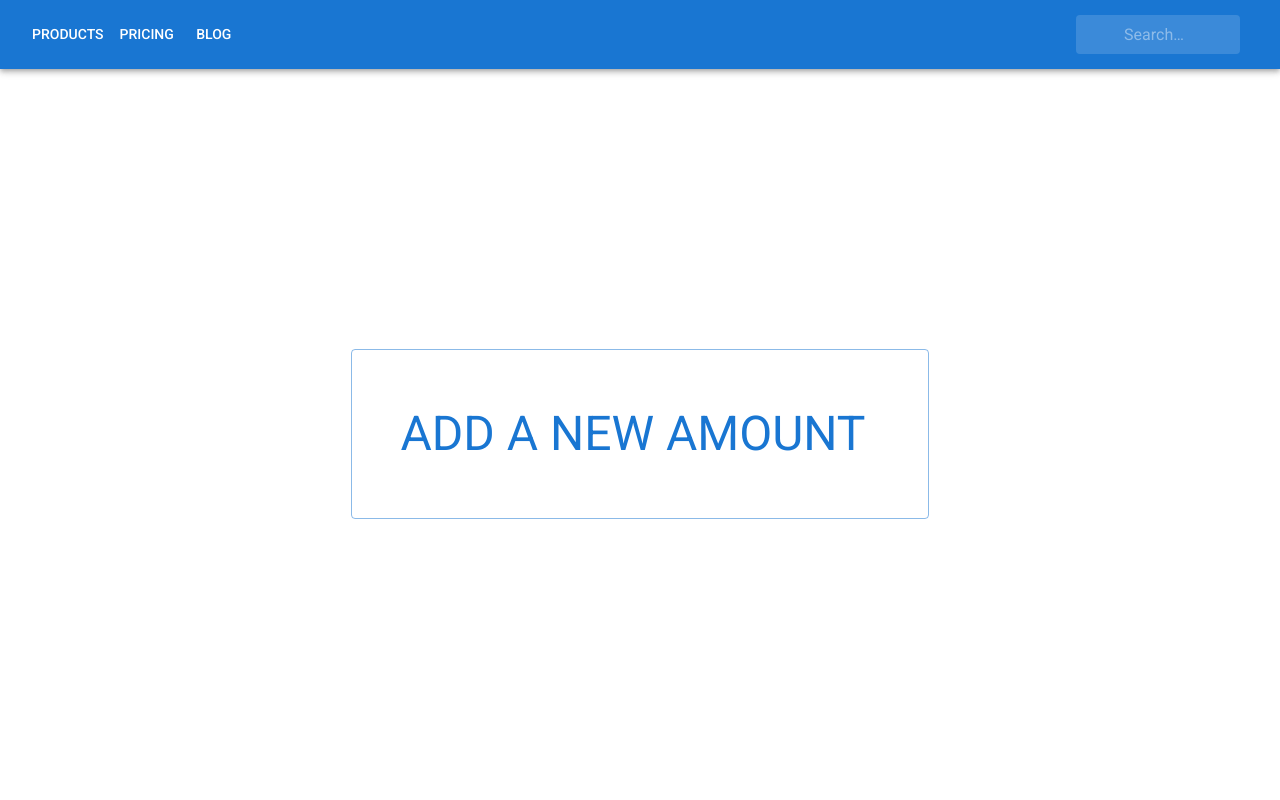
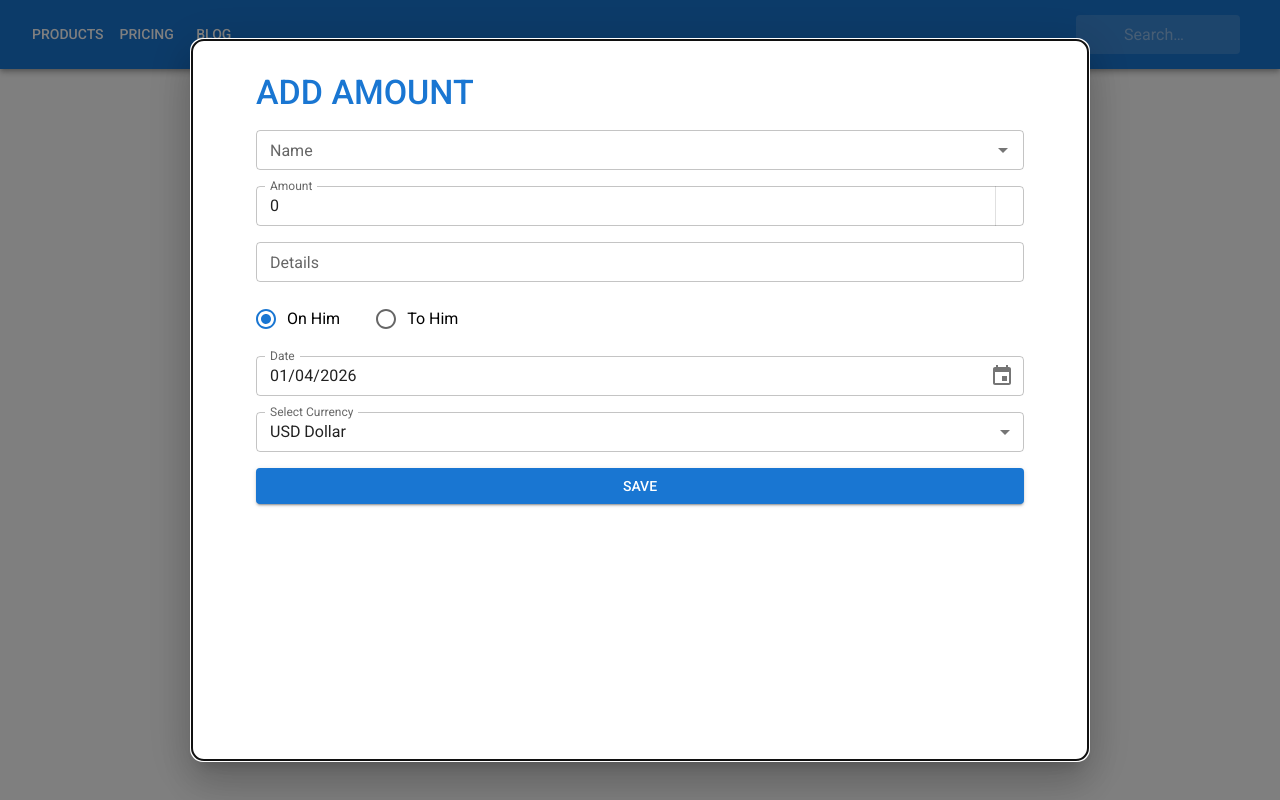
Before and after one commit to abdurrahmanseyidoglu/daftar-al-hesabat, a Next.js app: page / in a window 1280 px wide. Built offline with nearby package versions, Linux system fonts and the light colour scheme; some icons are missing; what @mui/material-nextjs would draw is missing.

Commit message:
feat: update GlobalRecordsTable pagination, fix a bug in Name auto-complete where the input value don't register the suggestion click

```diff
--- a/app/components/GlobalRecordsTable.tsx
+++ b/app/components/GlobalRecordsTable.tsx
@@ -241,7 +241,7 @@ export default function EnhancedTable() {
   const [orderBy, setOrderBy] = React.useState<keyof Data>("name");
   const [selected, setSelected] = React.useState<readonly number[]>([]);
   const [page, setPage] = React.useState(0);
-  const [rowsPerPage, setRowsPerPage] = React.useState(5);
+  const [rowsPerPage, setRowsPerPage] = React.useState(10);
 
   const handleRequestSort = (
     event: React.MouseEvent<unknown>,
@@ -341,8 +341,10 @@ export default function EnhancedTable() {
                       <Checkbox
                         color="primary"
                         checked={isItemSelected}
-                        inputProps={{
-                          "aria-labelledby": labelId,
+                        slotProps={{
+                          input: {
+                            "aria-labelledby": labelId,
+                          },
                         }}
                       />
                     </TableCell>
@@ -358,9 +360,13 @@ export default function EnhancedTable() {
                     <TableCell align="left">{row.total}</TableCell>
                     <TableCell align="left">
                       {row.direction === MoneyDirection.ON ? (
-                        <ArrowUpwardIcon sx={{ color: "success.main" }} />
+                        <Tooltip title="He should pay you">
+                          <ArrowUpwardIcon sx={{ color: "success.main" }} />
+                        </Tooltip>
                       ) : (
-                        <ArrowDownwardIcon sx={{ color: "error.main" }} />
+                        <Tooltip title="You should pay him">
+                          <ArrowDownwardIcon sx={{ color: "error.main" }} />
+                        </Tooltip>
                       )}
                     </TableCell>
                   </TableRow>
@@ -379,7 +385,7 @@ export default function EnhancedTable() {
           </Table>
         </TableContainer>
         <TablePagination
-          rowsPerPageOptions={[5, 10, 25]}
+          rowsPerPageOptions={[10, 100, 500]}
           component="div"
           count={rows.length}
           rowsPerPage={rowsPerPage}
--- a/app/components/RecordFormModal.tsx
+++ b/app/components/RecordFormModal.tsx
@@ -24,10 +24,7 @@ import { useForm, Controller } from "react-hook-form";
 import { zodResolver } from "@hookform/resolvers/zod";
 import ArrowUpwardIcon from "@mui/icons-material/ArrowUpward";
 import ArrowDownwardIcon from "@mui/icons-material/ArrowDownward";
-import {
-  formSchema,
-  RecordEntry,
-} from "../schemas/record.schema";
+import { formSchema, RecordEntry } from "../schemas/record.schema";
 import { useRecordStore } from "../stores/recordStore";
 import Autocomplete, { createFilterOptions } from "@mui/material/Autocomplete";
 import { NameOptionType } from "../types/nameOptionType";
@@ -61,7 +58,6 @@ const AmountFormModal = ({
   record: recordWithName,
   onDismiss,
 }: AmountFormModalProp) => {
-  const [value, setValue] = useState<NameOptionType | null>(null);
   const addRecordToNewName = useRecordStore(
     (state) => state.addRecordToNewName,
   );
@@ -128,24 +124,31 @@ const AmountFormModal = ({
               control={control}
               render={({ field, fieldState }) => (
                 <Autocomplete
-                  value={value}
+                  value={field.value ?? null}
                   onChange={(event, newValue) => {
+                    let resolvedName = "";
+
                     if (typeof newValue === "string") {
-                      setValue({ name: newValue });
-                    } else if (newValue && newValue.inputValue) {
-                      // Create a new value from the user input
-                      setValue({
-                        name: newValue.inputValue,
-                      });
-                    } else {
-                      setValue(newValue);
+                      resolvedName = newValue;
+                    } else if (newValue?.inputValue) {
+                      resolvedName = newValue.inputValue;
+                    } else if (newValue?.name) {
+                      resolvedName = newValue.name;
+                    }
+                    field.onChange(resolvedName);
+                  }}
+                  inputValue={field.value ?? ""}
+                  onInputChange={(event, newInputValue, reason) => {
+                    if (reason === "input") {
+                      field.onChange(newInputValue);
+                    }
+                    if (reason === "clear") {
+                      field.onChange("");
                     }
                   }}
                   filterOptions={(options, params) => {
                     const filtered = filter(options, params);
-
                     const { inputValue } = params;
-                    // Suggest the creation of a new value
                     const isExisting = options.some(
                       (option) => inputValue === option.name,
                     );
@@ -155,7 +158,6 @@ const AmountFormModal = ({
                         name: `Add "${inputValue}" ?`,
                       });
                     }
-
                     return filtered;
                   }}
                   selectOnFocus
@@ -164,15 +166,8 @@ const AmountFormModal = ({
                   id="free-solo-with-text"
                   options={namesOptions}
                   getOptionLabel={(option) => {
-                    // Value selected with enter, right from the input
-                    if (typeof option === "string") {
-                      return option;
-                    }
-                    if (option.name) {
-                      return option.name;
-                    }
-                    // Regular option
-                    return option.name;
+                    if (typeof option === "string") return option;
+                    return option.inputValue ?? option.name ?? "";
                   }}
                   renderOption={(props, option) => {
                     const { key, ...optionProps } = props;
@@ -182,20 +177,18 @@ const AmountFormModal = ({
                       </li>
                     );
                   }}
-                  sx={{ width: 300 }}
-                  freeSolo
                   renderInput={(params) => (
                     <TextField
                       {...params}
-                      {...field}
                       label="Name"
                       size="small"
                       fullWidth
+                      onBlur={field.onBlur}
                       error={!!fieldState.error}
                       helperText={fieldState.error?.message}
                     />
                   )}
-                ></Autocomplete>
+                />
               )}
             />
 
@@ -205,7 +198,7 @@ const AmountFormModal = ({
               render={({ field, fieldState }) => (
                 <NumberField
                   value={field.value}
-                  onValueChange={(value) => field.onChange(value)} // value is already a number
+                  onValueChange={(value) => field.onChange(value)}
                   onBlur={field.onBlur}
                   name={field.name}
                   label="Amount"
--- a/app/page.tsx
+++ b/app/page.tsx
@@ -6,11 +6,10 @@ import AddCircleOutlineIcon from "@mui/icons-material/AddCircleOutline";
 import React from "react";
 import AmountFormModal from "./components/RecordFormModal";
 import { useRecordStore } from "./stores/recordStore";
-import { record } from "zod";
 import GlobalRecordsTable from "./components/GlobalRecordsTable";
 
 export default function HomePage() {
-  const [open, setOpen] = React.useState(false);
+  const [open, setOpen] = React.useState(true);
   const handleOpen = () => setOpen(true);
   const handleClose = () => setOpen(false);
   const t = useTranslations();
@@ -34,7 +33,7 @@ export default function HomePage() {
           />
         </Button>
       )}
-      {records.length > 0 && <GlobalRecordsTable  />}
+      {records.length > 0 && <GlobalRecordsTable />}
 
       <AmountFormModal open={open} record={null} onDismiss={handleClose} />
     </Box>
```
